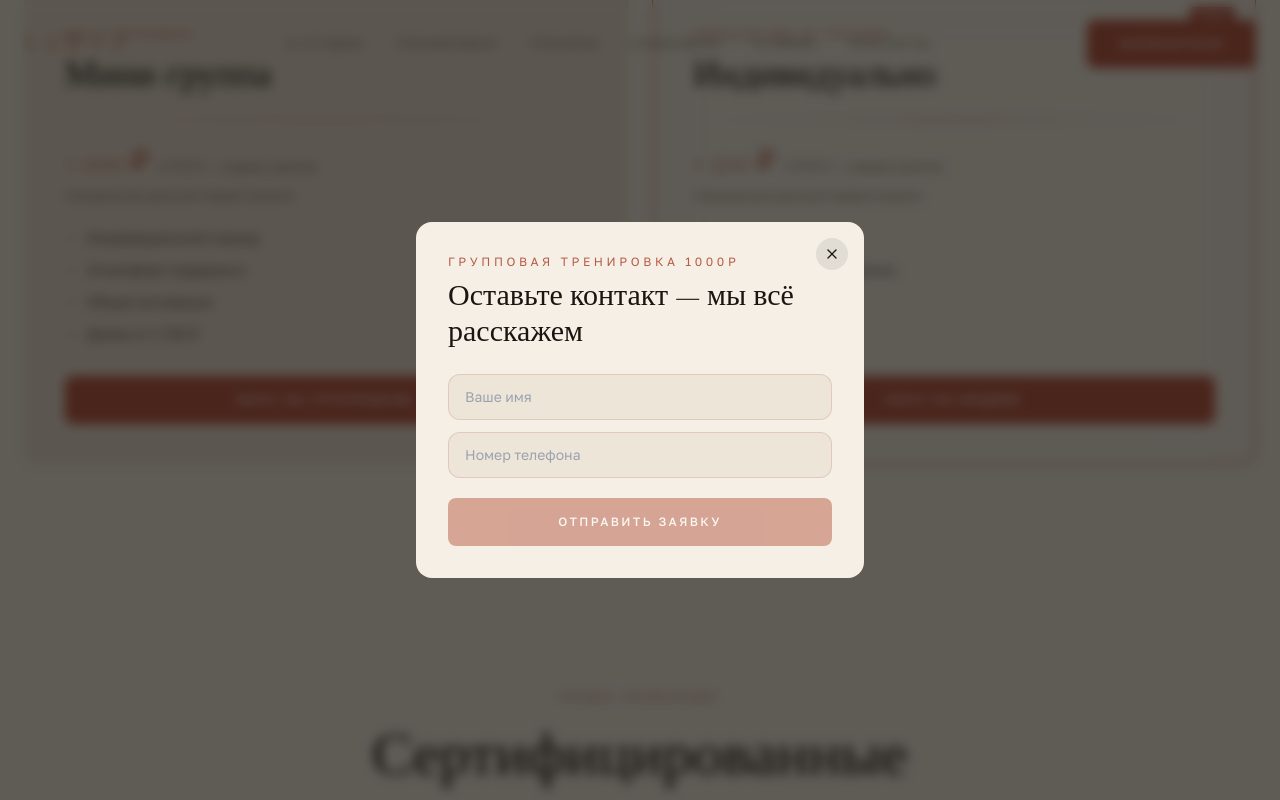
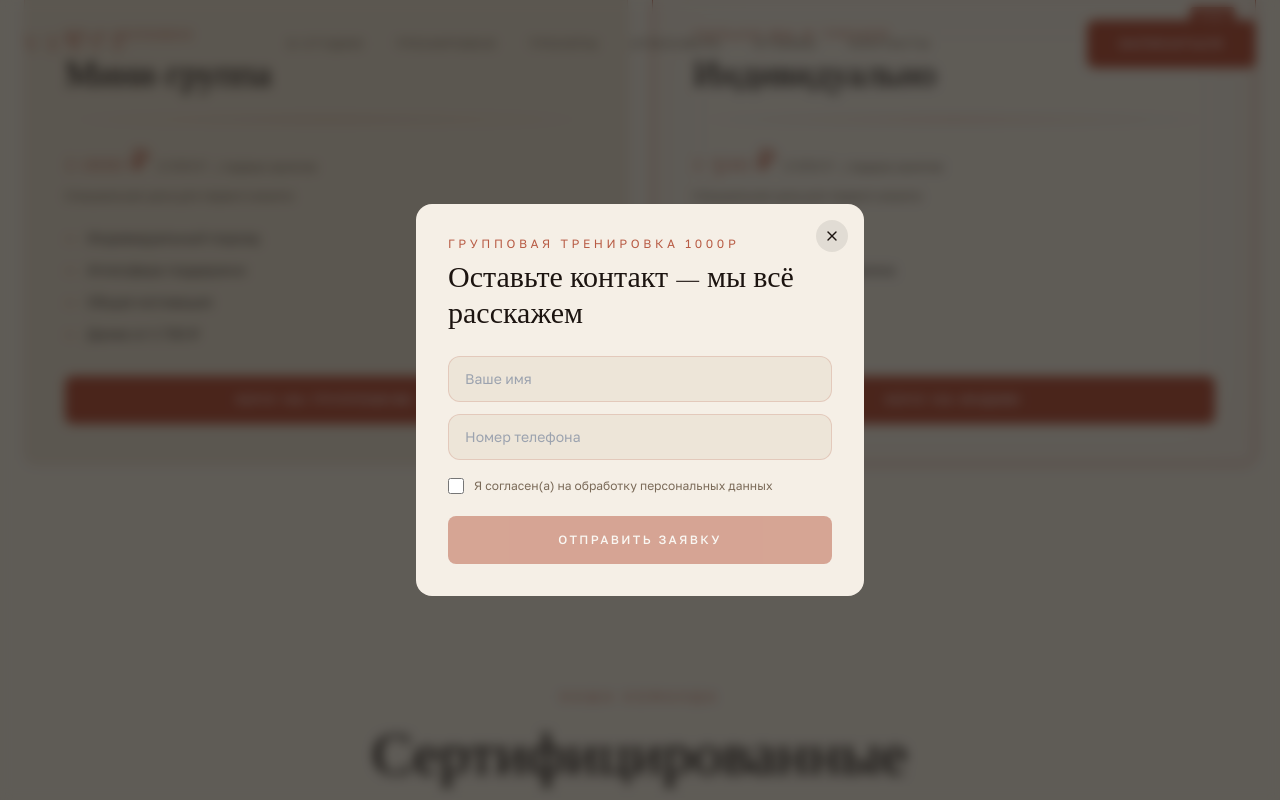
Before and after one commit to pr-poehali-dev/premium-pilates-studio, a React (Vite) app: page / in a window 1280 px wide. Both pictures are taken after a click on the button "ХОЧУ НА ГРУППОВУЮ!". Shown: the part 4304-5104 px from the top of the page. Built offline with nearby package versions, Linux system fonts and the light colour scheme.

Commit message:
[FEAT] Добавил пункт о персональных данных

```diff
--- a/src/pages/Index.tsx
+++ b/src/pages/Index.tsx
@@ -316,6 +316,7 @@ export default function Index() {
   const [buyForm, setBuyForm] = useState({ name: "", phone: "" });
   const [buyDone, setBuyDone] = useState(false);
   const [buySending, setBuySending] = useState(false);
+  const [consentAgreed, setConsentAgreed] = useState(false);
   const [leadSource, setLeadSource] = useState("");
   useReveal();
 
@@ -337,7 +338,7 @@ export default function Index() {
   };
 
   const submitLead = async () => {
-    if (!buyForm.name || !buyForm.phone) return;
+    if (!buyForm.name || !buyForm.phone || !consentAgreed) return;
     setBuySending(true);
     try {
       await fetch(SUBMIT_LEAD_URL, {
@@ -350,6 +351,7 @@ export default function Index() {
     }
     setBuySending(false);
     setBuyDone(true);
+    setConsentAgreed(false);
   };
 
   const prices = priceTab === "group" ? GROUP_PRICES : SOLO_PRICES;
@@ -1094,7 +1096,7 @@ export default function Index() {
         <div
           className="fixed inset-0 z-50 flex items-center justify-center px-4"
           style={{ background: "rgba(0,0,0,0.6)", backdropFilter: "blur(6px)" }}
-          onClick={() => { setBuyModal(false); setBuyDone(false); setBuyForm({ name: "", phone: "" }); }}
+          onClick={() => { setBuyModal(false); setBuyDone(false); setBuyForm({ name: "", phone: "" }); setConsentAgreed(false); }}
         >
           <div
             className="w-full max-w-md rounded-2xl p-8 relative"
@@ -1102,7 +1104,7 @@ export default function Index() {
             onClick={(e) => e.stopPropagation()}
           >
             <button
-              onClick={() => { setBuyModal(false); setBuyDone(false); setBuyForm({ name: "", phone: "" }); }}
+              onClick={() => { setBuyModal(false); setBuyDone(false); setBuyForm({ name: "", phone: "" }); setConsentAgreed(false); }}
               className="absolute top-4 right-4 flex items-center justify-center rounded-full"
               style={{ width: 32, height: 32, background: "rgba(0,0,0,0.08)", color: "var(--verve-cream)" }}
             >
@@ -1136,11 +1138,23 @@ export default function Index() {
                     className="w-full px-4 py-3 rounded-xl font-body text-sm outline-none"
                     style={{ background: "var(--verve-dark-2)", border: "1px solid rgba(184,92,69,0.2)", color: "var(--verve-cream)" }}
                   />
+                  <label className="flex items-start gap-2.5 mt-1 cursor-pointer select-none">
+                    <input
+                      type="checkbox"
+                      checked={consentAgreed}
+                      onChange={(e) => setConsentAgreed(e.target.checked)}
+                      className="mt-0.5 shrink-0"
+                      style={{ width: 16, height: 16, accentColor: "var(--verve-gold)" }}
+                    />
+                    <span className="font-body text-xs leading-relaxed" style={{ color: "var(--verve-muted)" }}>
+                      Я согласен(а) на обработку персональных данных
+                    </span>
+                  </label>
                   <button
                     className="verve-btn-primary w-full rounded-xl mt-2"
-                    disabled={!buyForm.name || !buyForm.phone || buySending}
+                    disabled={!buyForm.name || !buyForm.phone || !consentAgreed || buySending}
                     onClick={submitLead}
-                    style={{ opacity: !buyForm.name || !buyForm.phone || buySending ? 0.5 : 1 }}
+                    style={{ opacity: !buyForm.name || !buyForm.phone || !consentAgreed || buySending ? 0.5 : 1 }}
                   >
                     {buySending ? "Отправляем..." : "Отправить заявку"}
                   </button>
```
